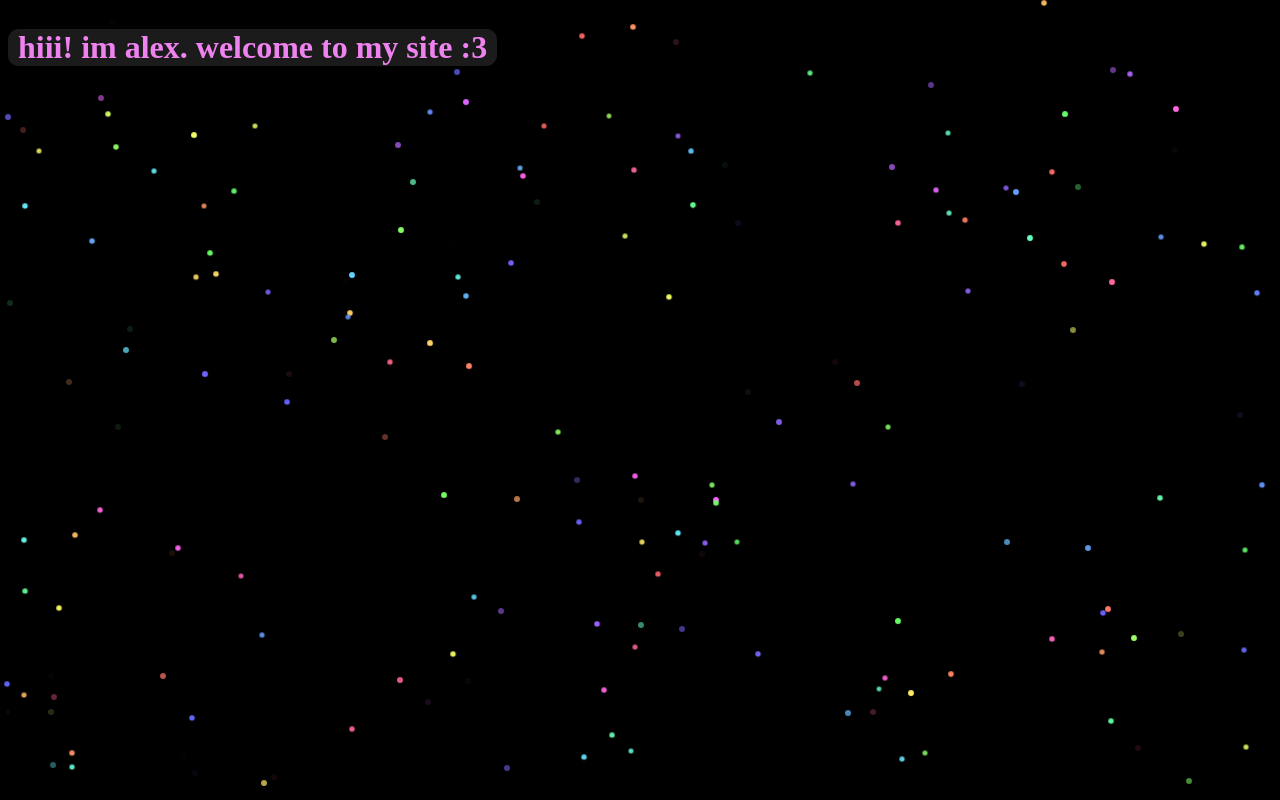
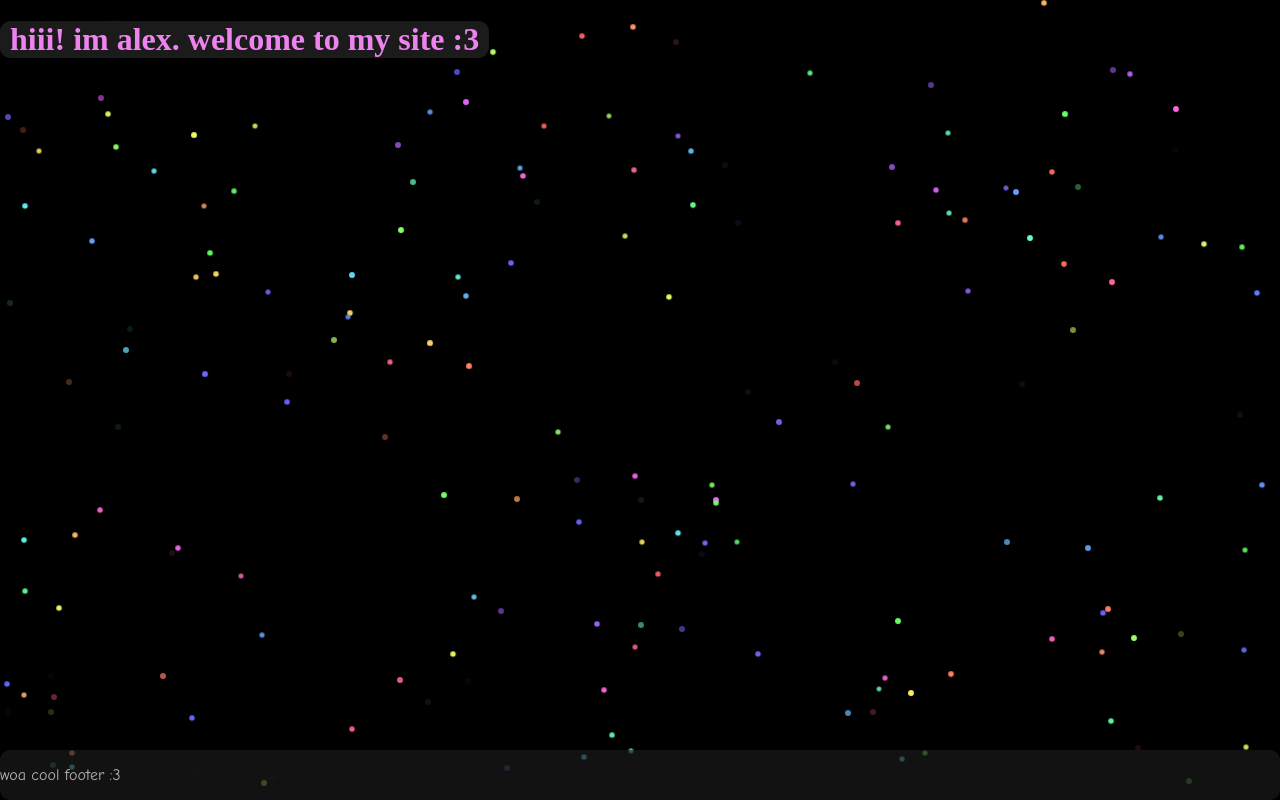
Before and after one commit to shoegayz/introsite, a plain HTML site: page index.html in a window 1280 px wide. Drawn offline with Linux system fonts and the light colour scheme.

Commit message:
started work on footer

```diff
--- a/index.html
+++ b/index.html
@@ -8,17 +8,25 @@
     <title>queer!!!</title>
 
     <style>
+    :root{
+        height: 100%;
+    }
      h1{
             color: violet;
-            position: fixed;
+            position: relative;
             z-index: 1000;
             padding-left: 10px;
             padding-right: 10px;
             background-color: rgb(27, 27, 27);
             border-radius: 11px 10px;
+            width: fit-content;
     }
     body{
         background-color: rgb(0, 0, 0);
+        margin: 0;
+        height: 100%;
+        display: grid;
+        grid-template-rows: 1fr min-content;
     }
 
     @keyframes sparkley {
@@ -45,10 +53,28 @@
         background: pink;
         z-index: 2;
     }
+    footer{
+        background-color: rgb(27, 27, 27);
+        opacity: 0.7;
+        border-radius: 10px 10px;
+        position: relative;
+        z-index: 10;
+    }
+    footer p {
+        font-family: 'Comic Sans MS';
+        color: white;
+        opacity: 1;
+    }
 
     </style>
 </head>
 <body>
-     <h1><a title=":3">hiii!</a> im alex. welcome to my site :3</h1>
+    <div>
+        <h1><a title=":3">hiii!</a> im alex. welcome to my site :3</h1>
+    </div>
+
+     <footer>
+        <p>woa cool footer :3</p>
+     </footer>
 </body>
 </html>
```
